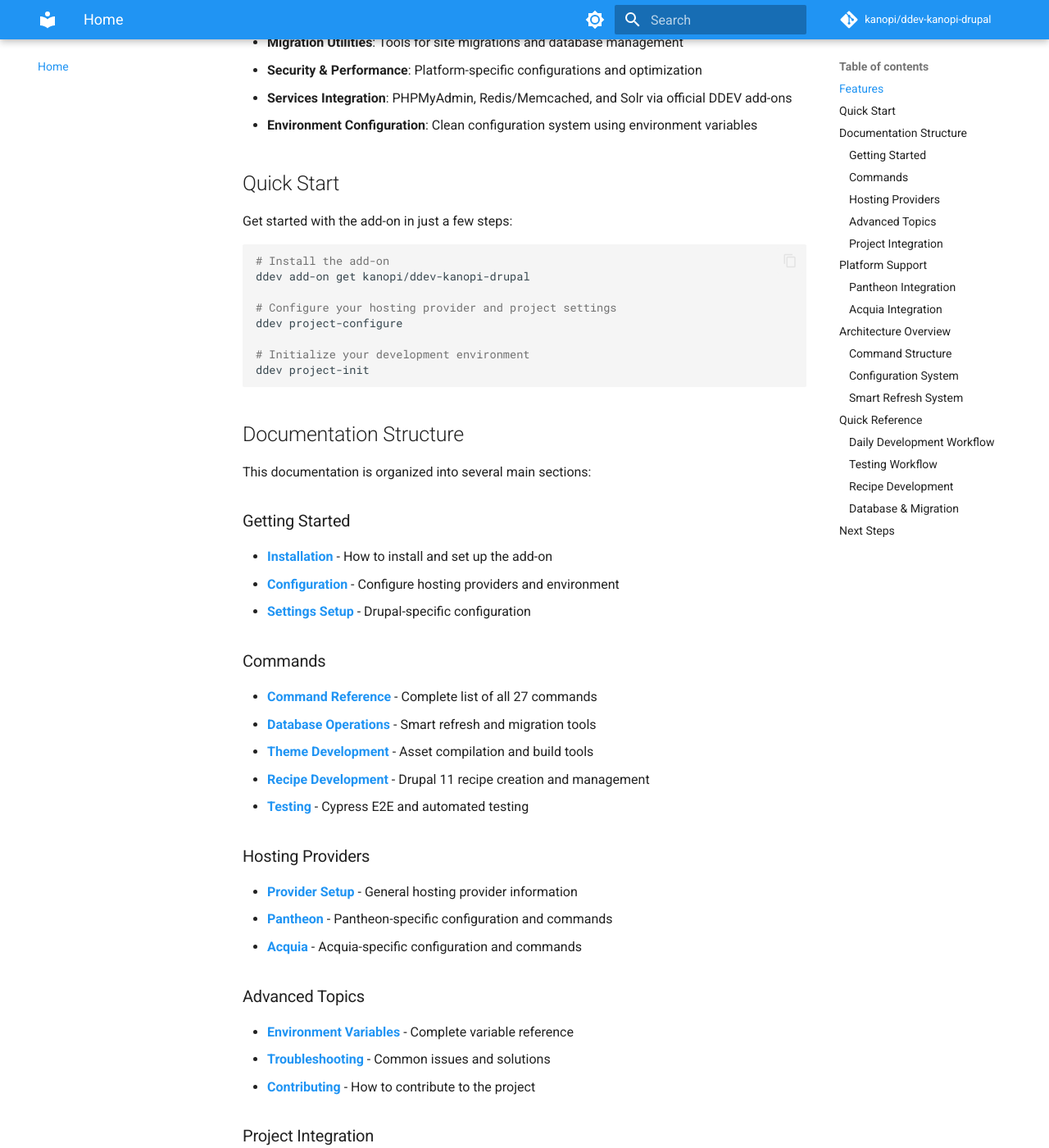
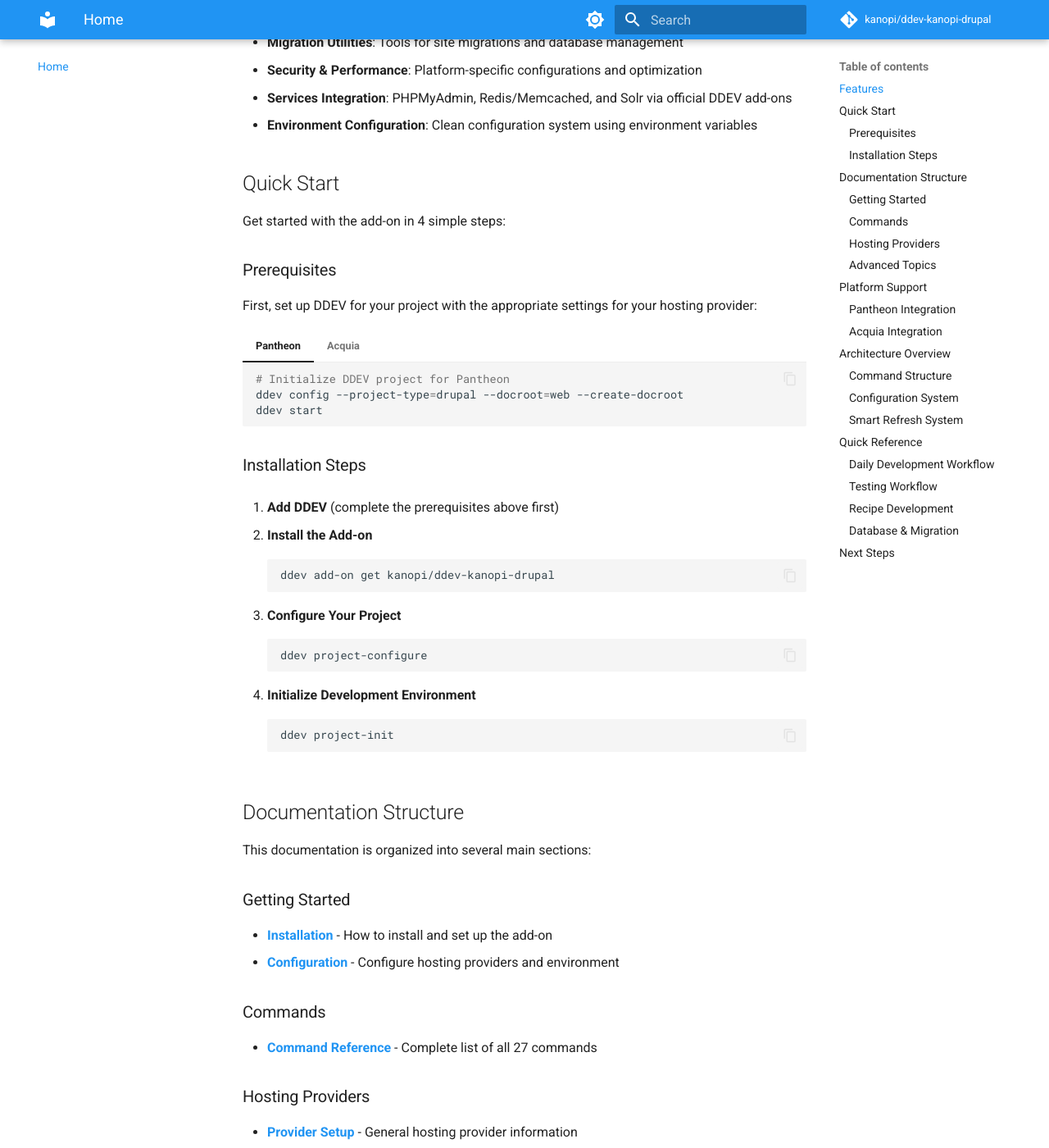
Before and after one commit to nathan-stone-kanopi/ddev-kanopi-drupal, an MkDocs documentation site: the page built from docs/index.md, in a window 1280 px wide and 1400 px high, scrolled down 702 px. Shown: the whole window at 82% size. Built offline with MkDocs 1.6.1 and Material for MkDocs 9.7.7, drawn with Linux system fonts in a browser that asks for light colours; comment, search, counter and statistics services are not loaded; some of the changed text lies outside the part shown.

Commit message:
Updates docs

````diff
--- a/docs/index.md
+++ b/docs/index.md
@@ -25,18 +25,46 @@ This add-on provides:
 
 ## Quick Start
 
-Get started with the add-on in just a few steps:
+Get started with the add-on in 4 simple steps:
 
-```bash
-# Install the add-on
-ddev add-on get kanopi/ddev-kanopi-drupal
+### Prerequisites
 
-# Configure your hosting provider and project settings
-ddev project-configure
+First, set up DDEV for your project with the appropriate settings for your hosting provider:
 
-# Initialize your development environment
-ddev project-init
-```
+=== "Pantheon"
+
+    ```bash
+    # Initialize DDEV project for Pantheon
+    ddev config --project-type=drupal --docroot=web --create-docroot
+    ddev start
+    ```
+
+=== "Acquia"
+
+    ```bash
+    # Initialize DDEV project for Acquia
+    ddev config --project-type=drupal --docroot=docroot --webserver-type=apache-fpm --database=mysql:5.7
+    ddev start
+    ```
+
+### Installation Steps
+
+1. **Add DDEV** (complete the prerequisites above first)
+
+2. **Install the Add-on**
+   ```bash
+   ddev add-on get kanopi/ddev-kanopi-drupal
+   ```
+
+3. **Configure Your Project**
+   ```bash
+   ddev project-configure
+   ```
+
+4. **Initialize Development Environment**
+   ```bash
+   ddev project-init
+   ```
 
 ## Documentation Structure
 
@@ -45,28 +73,16 @@ This documentation is organized into several main sections:
 ### Getting Started
 - **[Installation](installation.md)** - How to install and set up the add-on
 - **[Configuration](configuration.md)** - Configure hosting providers and environment
-- **[Settings Setup](drupal-settings-setup.md)** - Drupal-specific configuration
 
 ### Commands
 - **[Command Reference](commands.md)** - Complete list of all 27 commands
-- **[Database Operations](database-operations.md)** - Smart refresh and migration tools
-- **[Theme Development](theme-development.md)** - Asset compilation and build tools
-- **[Recipe Development](recipe-development.md)** - Drupal 11 recipe creation and management
-- **[Testing](testing.md)** - Cypress E2E and automated testing
 
 ### Hosting Providers
 - **[Provider Setup](hosting-providers.md)** - General hosting provider information
-- **[Pantheon](providers/pantheon.md)** - Pantheon-specific configuration and commands
-- **[Acquia](providers/acquia.md)** - Acquia-specific configuration and commands
 
 ### Advanced Topics
-- **[Environment Variables](environment-variables.md)** - Complete variable reference
 - **[Troubleshooting](troubleshooting.md)** - Common issues and solutions
 - **[Contributing](contributing.md)** - How to contribute to the project
-
-### Project Integration
-- **[README Updates](readme-updates.md)** - Updating project documentation
-- **[Creating Pull Requests](pull-requests.md)** - Best practices for PRs
 
 ## Platform Support
 
@@ -149,5 +165,3 @@ ddev pantheon-tickle              # Keep environment awake during long operation
 1. **[Install the add-on](installation.md)** - Get started with installation
 2. **[Configure your hosting provider](configuration.md)** - Set up Pantheon or Acquia
 3. **[Explore the commands](commands.md)** - Learn about all available commands
-4. **[Set up your theme](theme-development.md)** - Configure asset compilation
-5. **[Try recipe development](recipe-development.md)** - Work with Drupal 11 recipes
--- a/mkdocs.yml
+++ b/mkdocs.yml
@@ -34,24 +34,11 @@ nav:
   - Getting Started:
     - Installation: installation.md
     - Configuration: configuration.md
-    - Settings Setup: drupal-settings-setup.md
-  - Commands:
-    - Command Reference: commands.md
-    - Database Operations: database-operations.md
-    - Theme Development: theme-development.md
-    - Recipe Development: recipe-development.md
-    - Testing: testing.md
-  - Hosting Providers:
-    - Provider Setup: hosting-providers.md
-    - Pantheon: providers/pantheon.md
-    - Acquia: providers/acquia.md
+  - Commands: commands.md
+  - Hosting Providers: hosting-providers.md
   - Advanced:
-    - Environment Variables: environment-variables.md
     - Troubleshooting: troubleshooting.md
     - Contributing: contributing.md
-  - Project Integration:
-    - README Updates: readme-updates.md
-    - Creating Pull Requests: pull-requests.md
 
 markdown_extensions:
   - admonition
````
Also changed, not shown: README.md (+14 -16 lines), docs/commands.md (+1 -4 lines), docs/configuration.md (+3 -4 lines), docs/hosting-providers.md (+10 -5 lines), docs/installation.md (+22 -10 lines).
